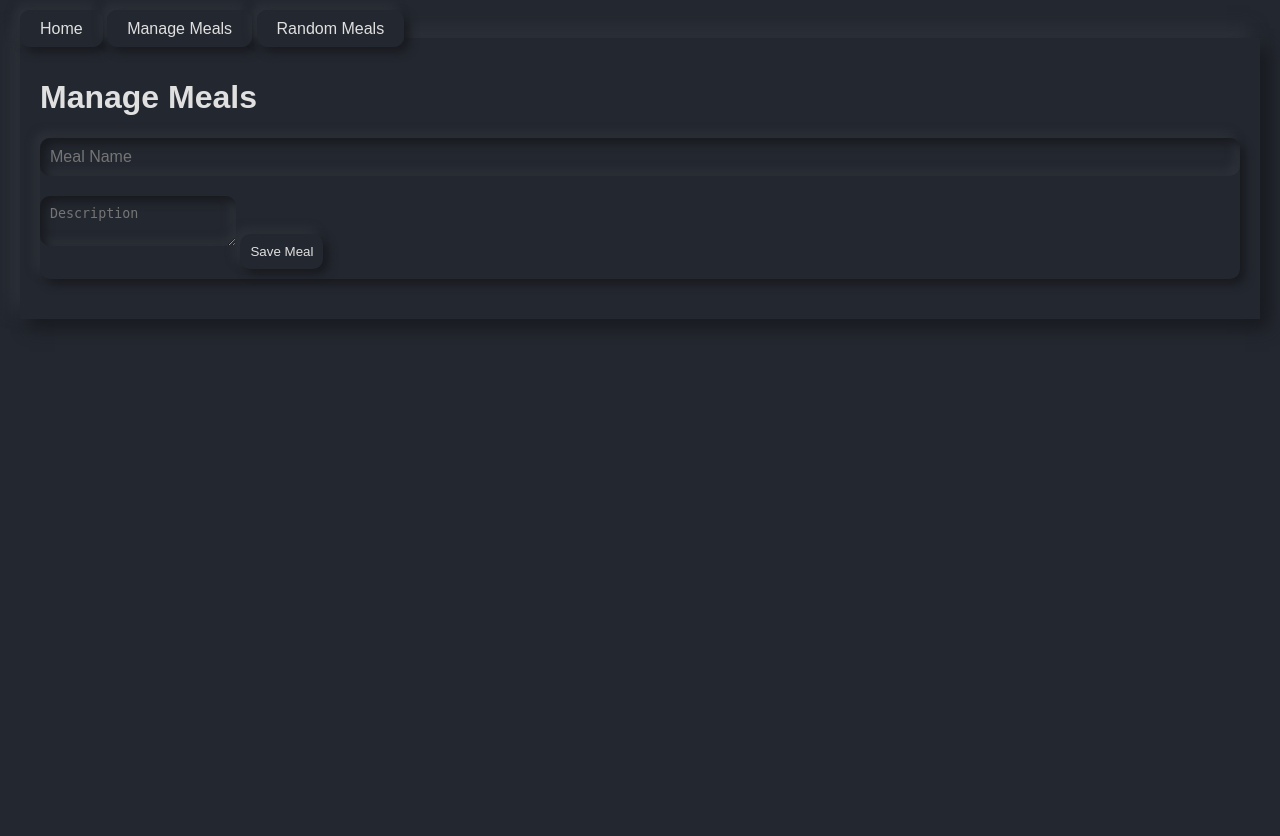
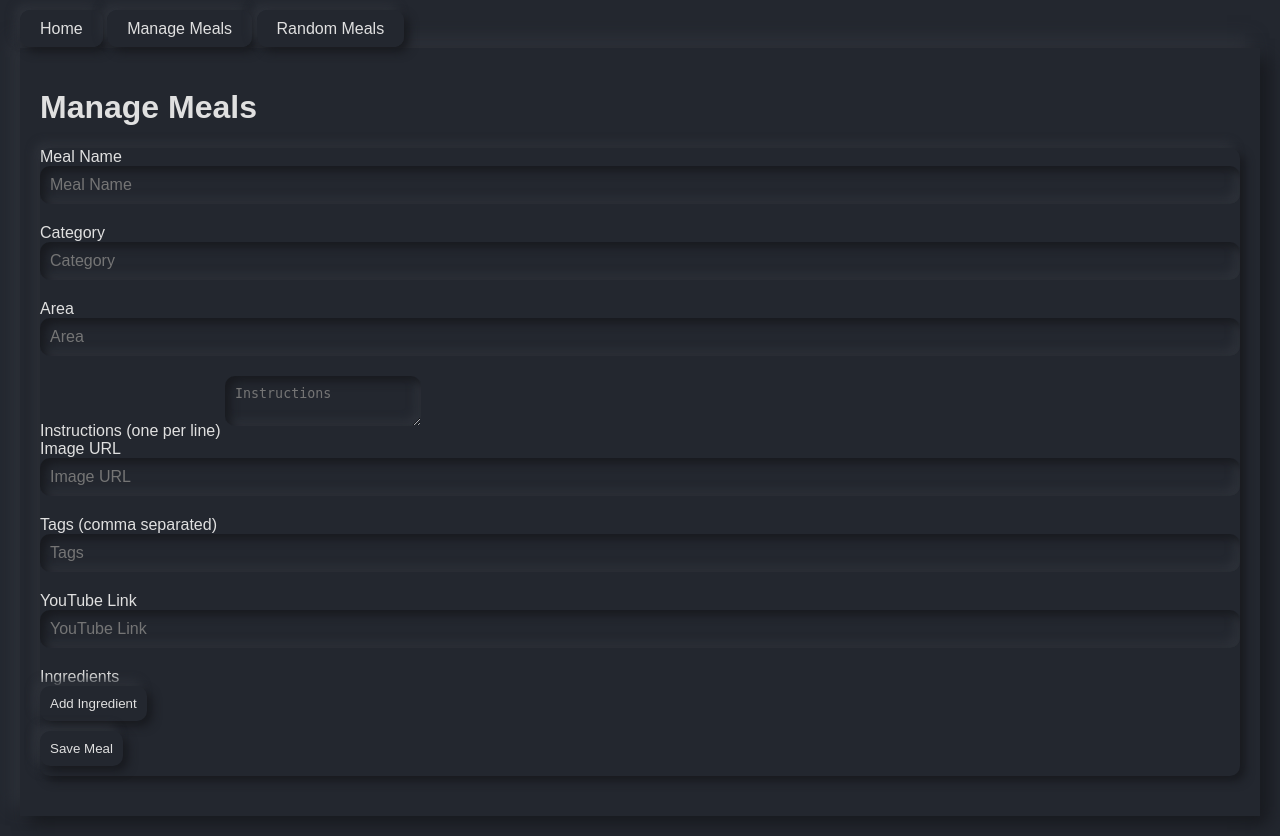
Before and after one commit to handfistface/recipe-roguelite, a Flask app: page /meals/ in a window 1280 px wide. Before the commit the page ends 324 px from the top, so only its background shows below. Run offline with Flask 3, Linux system fonts and the light colour scheme.

Commit message:
Edit meal functionality is now complete

```diff
--- a/controllers/mealsController.py
+++ b/controllers/mealsController.py
@@ -10,6 +10,7 @@ class MealsController:
 
     def register_routes(self):
         self.blueprint.add_url_rule("/", "meals", self.meals_page)
+        self.blueprint.add_url_rule("/create", "create_meal", self.create_meal, methods=["GET"])
         self.blueprint.add_url_rule("/add", "add_meal", self.add_meal, methods=["POST"])
         self.blueprint.add_url_rule(
             "/update", "update_meal", self.update_meal, methods=["POST"]
@@ -18,20 +19,41 @@ class MealsController:
         self.blueprint.add_url_rule("/get/<meal_id>", "get_meal", self.get_meal)
 
     def meals_page(self):
-        return render_template("meals.html")
+        # Optionally, redirect to create page or show a list
+        return render_template("meals.html", meal=None, meal_id=None)
+
+    def create_meal(self):
+        # Render the meal form with empty/default values
+        empty_meal = {
+            "meal": "",
+            "category": "",
+            "area": "",
+            "instructions": [],
+            "mealThumb": "",
+            "tags": "",
+            "youtube": "",
+            "ingredients": [],
+            "dateModified": None
+        }
+        return render_template("meals.html", meal=empty_meal, meal_id=None)
 
     def add_meal(self):
         data = request.json
+        from datetime import datetime
+        data["dateModified"] = datetime.utcnow().isoformat()
         self.mealDatabase.addMeal(data)
         return jsonify({"message": "Meal added successfully"})
 
     def update_meal(self):
         data = request.json
+        from datetime import datetime
+        data["dateModified"] = datetime.utcnow().isoformat()
         self.mealDatabase.updateMeal(data)
         return jsonify({"message": "Meal updated successfully"})
 
     def edit_meal(self, meal_id):
-        return render_template("meals.html", meal_id=meal_id)
+        meal = self.mealDatabase.getMealById(meal_id)
+        return render_template("meals.html", meal=meal, meal_id=meal_id)
 
     def get_meal(self, meal_id):
         meal = self.mealDatabase.getMealById(meal_id)
--- a/static/css/styles.css
+++ b/static/css/styles.css
@@ -165,6 +165,10 @@ td {
     background-color: #23272f;
 }
 
+nav {
+    padding-bottom: 10px;
+}
+
 a {
     text-decoration: none;
     color: #e0e0e0;
--- a/static/js/meals.js
+++ b/static/js/meals.js
@@ -1,14 +1,52 @@
 document.getElementById("meal-form").addEventListener("submit", async (e) => {
     e.preventDefault();
-    const name = document.getElementById("meal-name").value;
-    const description = document.getElementById("meal-description").value;
+    // Gather all fields
+    const meal_id = document.getElementById("meal-id").value;
+    const meal = document.getElementById("meal-name").value;
+    const category = document.getElementById("category").value;
+    const area = document.getElementById("area").value;
+    const instructions = document.getElementById("instructions").value
+        .split(/\r?\n/)
+        .filter(line => line.trim() !== "");
+    const mealThumb = document.getElementById("mealThumb").value;
+    const tags = document.getElementById("tags").value;
+    const youtube = document.getElementById("youtube").value;
 
-    const response = await fetch("/meals/add", {
+    // Gather ingredients
+    const ingredientRows = document.querySelectorAll("#ingredients-list .ingredient-row");
+    const ingredients = [];
+    ingredientRows.forEach(row => {
+        const ingredient = row.querySelector('.ingredient-name').value;
+        const measure = row.querySelector('.ingredient-measure').value;
+        if (ingredient.trim() !== "" || measure.trim() !== "") {
+            ingredients.push({ ingredient, measure });
+        }
+    });
+
+    // Compose meal object
+    const mealObj = {
+        meal,
+        category,
+        area,
+        instructions,
+        mealThumb,
+        tags,
+        youtube,
+        ingredients
+        // dateModified will be set server-side
+    };
+    if (meal_id) mealObj.mealId = meal_id;
+
+    // Determine if create or update
+    const url = meal_id ? `/meals/update` : `/meals/add`;
+
+    const response = await fetch(url, {
         method: "POST",
         headers: { "Content-Type": "application/json" },
-        body: JSON.stringify({ name, description }),
+        body: JSON.stringify(mealObj),
     });
 
     const result = await response.json();
     alert(result.message);
+    // Optionally, redirect or update UI
 });
--- a/templates/index.html
+++ b/templates/index.html
@@ -16,7 +16,7 @@
             <tr>
                 <td><img src="{{ meal['mealThumb'] }}" alt="{{ meal['meal'] }}" width="100"></td>
                 <td>{{ meal['meal'] }}</td>
-                <td><a href="{{ url_for('meals.edit_meal', meal_id=meal['id']) }}">Edit</a></td>
+                <td><a href="/meals/edit/{{ meal['mealId'] }}">Edit</a></td>
             </tr>
             {% endfor %}
         </table>
--- a/templates/meals.html
+++ b/templates/meals.html
@@ -8,12 +8,75 @@
     <div id="meals-container">
         <h1>Manage Meals</h1>
         <form id="meal-form">
-            <input type="text" id="meal-name" placeholder="Meal Name" required>
-            <textarea id="meal-description" placeholder="Description"></textarea>
+            <input type="hidden" id="meal-id" value="{{ meal_id if meal_id is defined else '' }}">
+            <div class="form-group">
+                <label for="meal-name">Meal Name</label>
+                <input type="text" id="meal-name" name="meal" placeholder="Meal Name" required value="{{ meal['meal'] if meal is defined else '' }}">
+            </div>
+            <div class="form-group">
+                <label for="category">Category</label>
+                <input type="text" id="category" name="category" placeholder="Category" value="{{ meal['category'] if meal is defined else '' }}">
+            </div>
+            <div class="form-group">
+                <label for="area">Area</label>
+                <input type="text" id="area" name="area" placeholder="Area" value="{{ meal['area'] if meal is defined else '' }}">
+            </div>
+            <div class="form-group">
+                <label for="instructions">Instructions (one per line)</label>
+                <textarea id="instructions" name="instructions" placeholder="Instructions">{% if meal is defined and meal['instructions'] %}{{ '\n'.join(meal['instructions']) }}{% endif %}</textarea>
+            </div>
+            <div class="form-group">
+                <label for="mealThumb">Image URL</label>
+                <input type="text" id="mealThumb" name="mealThumb" placeholder="Image URL" value="{{ meal['mealThumb'] if meal is defined else '' }}">
+                {% if meal is defined and meal['mealThumb'] %}
+                <img src="{{ meal['mealThumb'] }}" alt="Meal Image" style="max-width:200px;display:block;margin-top:8px;">
+                {% endif %}
+            </div>
+            <div class="form-group">
+                <label for="tags">Tags (comma separated)</label>
+                <input type="text" id="tags" name="tags" placeholder="Tags" value="{{ meal['tags'] if meal is defined else '' }}">
+            </div>
+            <div class="form-group">
+                <label for="youtube">YouTube Link</label>
+                <input type="text" id="youtube" name="youtube" placeholder="YouTube Link" value="{{ meal['youtube'] if meal is defined else '' }}">
+            </div>
+            <div class="form-group">
+                <label>Ingredients</label>
+                <div id="ingredients-list">
+                    {% if meal is defined and meal['ingredients'] %}
+                        {% for ing in meal['ingredients'] %}
+                        <div class="ingredient-row">
+                            <input type="text" class="ingredient-name" placeholder="Ingredient" value="{{ ing['ingredient'] }}">
+                            <input type="text" class="ingredient-measure" placeholder="Measure" value="{{ ing['measure'] }}">
+                            <button type="button" class="remove-ingredient">Remove</button>
+                        </div>
+                        {% endfor %}
+                    {% endif %}
+                </div>
+                <button type="button" id="add-ingredient">Add Ingredient</button>
+            </div>
             <button type="submit">Save Meal</button>
         </form>
         <div id="meals-list"></div>
     </div>
     <script src="/static/js/meals.js"></script>
+    <script>
+    // Ingredient add/remove logic
+    document.addEventListener('DOMContentLoaded', function() {
+        document.getElementById('add-ingredient').addEventListener('click', function() {
+            const row = document.createElement('div');
+            row.className = 'ingredient-row';
+            row.innerHTML = `<input type="text" class="ingredient-name" placeholder="Ingredient">
+                <input type="text" class="ingredient-measure" placeholder="Measure">
+                <button type="button" class="remove-ingredient">Remove</button>`;
+            document.getElementById('ingredients-list').appendChild(row);
+        });
+        document.getElementById('ingredients-list').addEventListener('click', function(e) {
+            if (e.target.classList.contains('remove-ingredient')) {
+                e.target.parentElement.remove();
+            }
+        });
+    });
+    </script>
 </body>
 </html>
```
Also changed, not shown: scraping/mealDb/output/convertedMeals.json.
